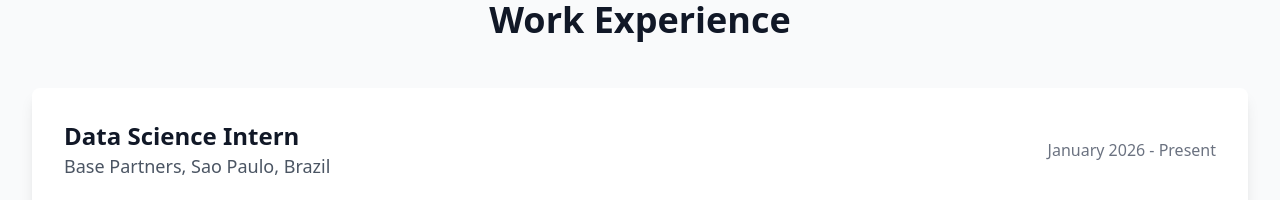
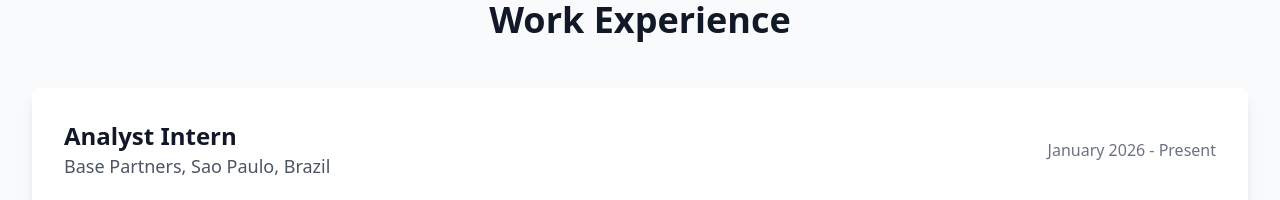
Before and after one commit to LuizFelipeBarbosa/portfolio-website, a React (Vite) app: page / in a window 1280 px wide. Shown: the part 1520-1720 px from the top of the page. Built offline with nearby package versions, Linux system fonts and the light colour scheme.

Commit message:
fixed title

```diff
--- a/src/App.jsx
+++ b/src/App.jsx
@@ -14,7 +14,7 @@
 
 	const workExperience = [
 				{
-			title: "Data Science Intern",
+			title: "Analyst Intern",
 			company: "Base Partners, Sao Paulo, Brazil",
 			period: "January 2026 - Present",
 			highlights: [
```
